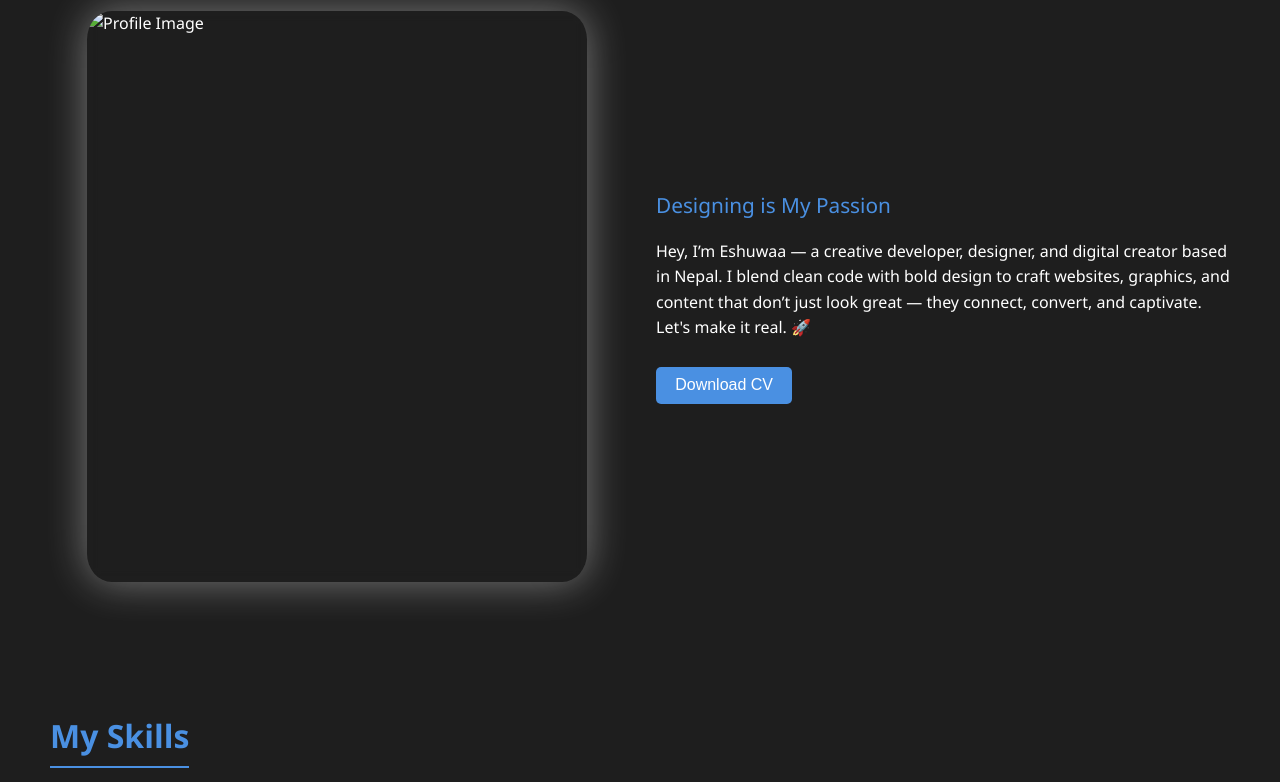
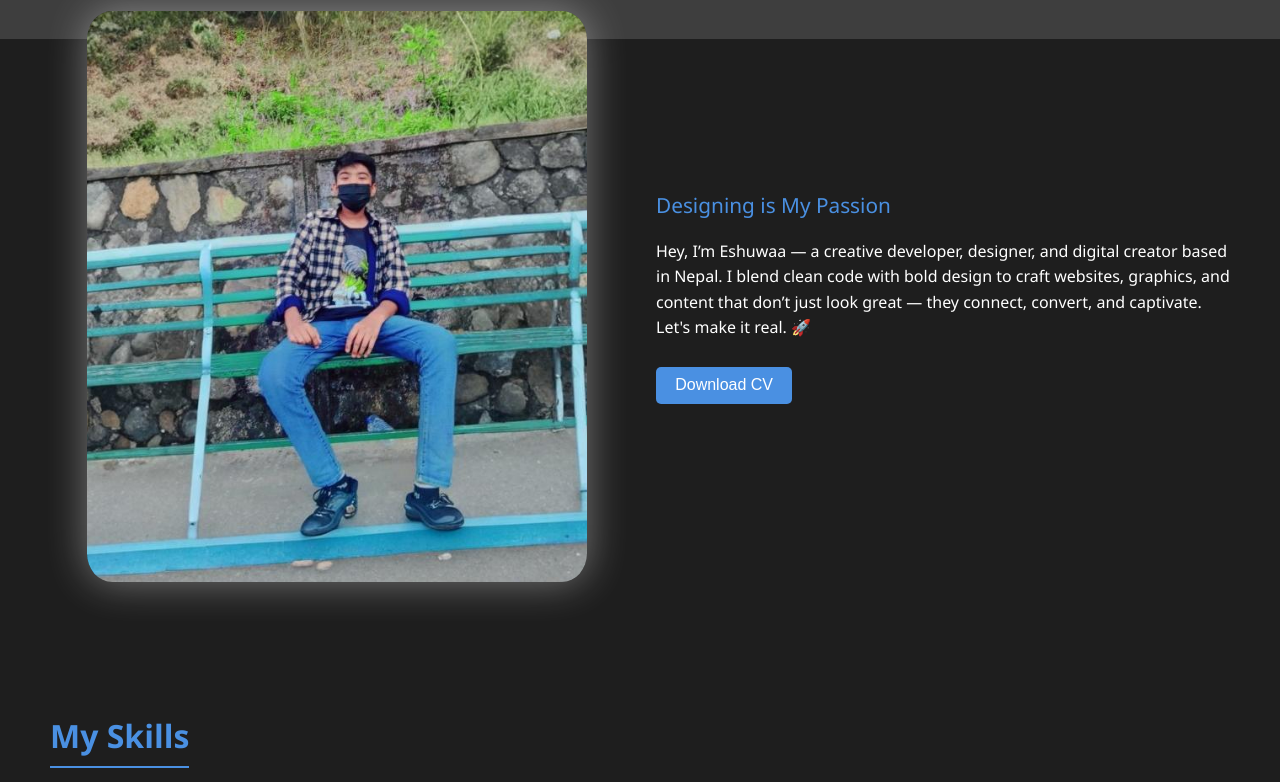
Before and after one commit to Eshuwaa/Portfolio, a plain HTML site: page index.html in a window 1280 px wide. Shown: the part 761-1543 px from the top of the page. Drawn offline with Linux system fonts and the light colour scheme; the site is published under a folder, as on GitHub Pages, so addresses that start at the root find nothing.

Commit message:
Fix: corrected layout bug in index.html

```diff
--- a/index.html
+++ b/index.html
@@ -63,7 +63,7 @@
 
     <div class="about-details">
       <div class="about-image-container">
-        <img src="/assets/Main.jpg" alt="Profile Image" />
+        <img src="assets/Main.jpg" alt="Profile Image" />
       </div>
 
       <div class="right">
--- a/style.css
+++ b/style.css
@@ -24,7 +24,7 @@ body {
 
 body::before {
   content: "";
-  background: url('/assets/Background.jpg') no-repeat center center/cover;
+  background: url('assets/Background.jpg') no-repeat center center/cover;
   position: fixed;
   top: 0;
   left: 0;
```
